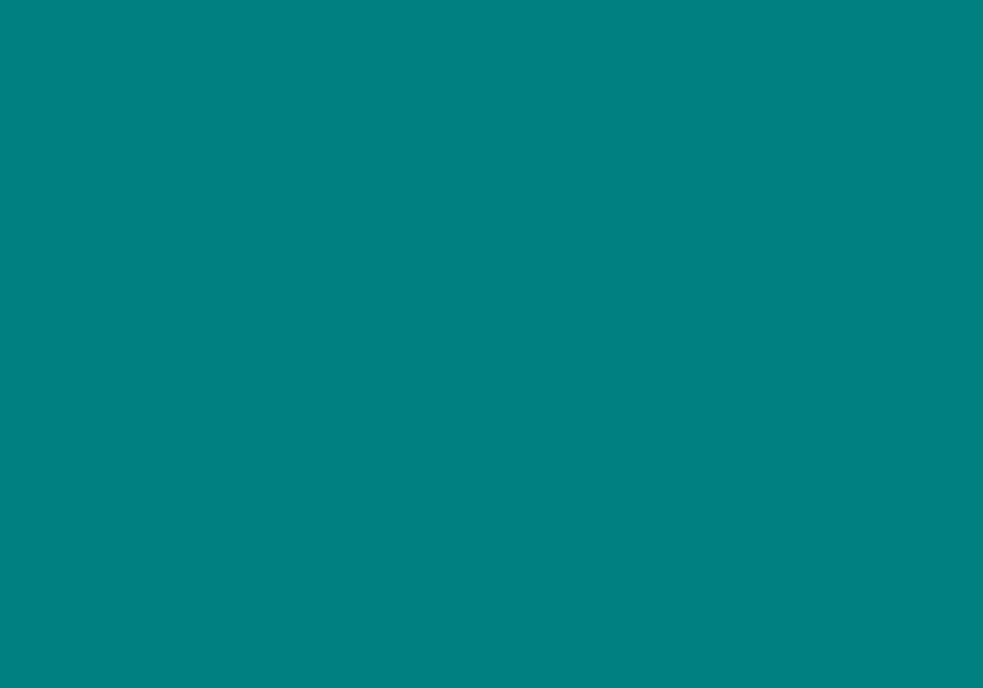
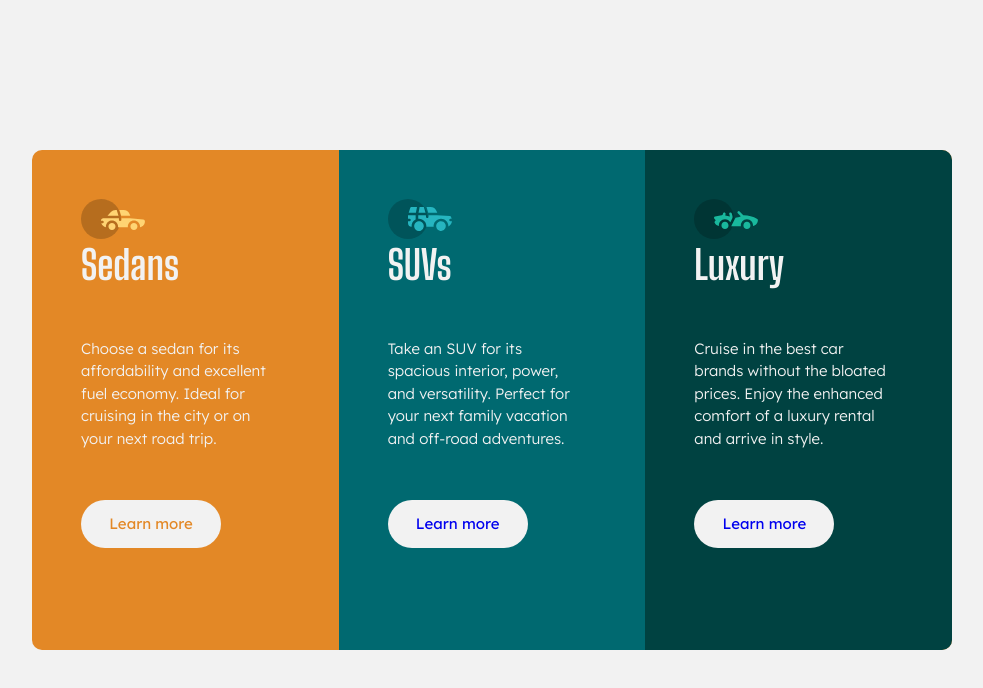
Before and after one commit to FrancisoRocha/3-column-preview-card-component, a plain HTML site: page index.html in a window 1280 px wide. Shown: the whole page, without its empty margins (148-1131 px from the left). Drawn offline with Linux system fonts and the light colour scheme.

Commit message:
Proyect card Terminado

```diff
--- a/index.html
+++ b/index.html
@@ -18,6 +18,51 @@
 
 <body>
 
+  <div class="card__contenido">
+
+    <!-- CARD ONE -->
+    <div class="card__one">
+      <img src="./images/icon-sedans.svg" alt="imagen sedans">
+      <div class="card__info">
+        <h3 class="card__title">Sedans</h3>
+        <p class="card__texto">
+          Choose a sedan for its affordability and excellent fuel economy.
+          Ideal for cruising in the city
+          or on your next road trip.
+        </p>
+        <a href="#" class="card__link one">Learn more</a>
+      </div>
+    </div>
+
+    <!-- CARD TWO -->
+    <div class="card__two">
+      <img src="./images/icon-suvs.svg" alt="imagen suvs">
+      <div class="card__info">
+        <h3 class="card__title">SUVs</h3>
+        <p class="card__texto">
+          Take an SUV for its spacious interior, power, and versatility.
+          Perfect for your next family vacation
+          and off-road adventures.
+        </p>
+        <a href="#" class="card__link two">Learn more</a>
+      </div>
+    </div>
+
+    <!-- CARD THREE -->
+    <div class="card__three">
+      <img src="./images/icon-luxury.svg" alt="imagen Luxury">
+      <div class="card__info">
+        <h3 class="card__title">Luxury</h3>
+        <p class="card__texto">
+          Cruise in the best car brands without the bloated prices.
+          Enjoy the enhanced comfort of a luxury
+          rental and arrive in style.
+        </p>
+        <a href="#" class="card__link three">Learn more</a>
+      </div>
+    </div>
+
+  </div>
 
 
 </body>
--- a/style/style.css
+++ b/style/style.css
@@ -22,6 +22,176 @@ html {
 
 /*? UTILIDADES */
 
+h3{
+    margin: 0;
+}
+p{
+    margin: 0;
+}
+
+
 body{
-    background-color: teal;
+    background-color: var(--bgColor);
 }
+
+/* CONTENEDOR */
+.card__contenido{
+    width: 32rem;
+    height: 132rem;
+    margin: 8rem auto;
+    background-color: var(--cardUno);
+    border-radius: 1rem;
+}
+
+@media (min-width: 768px){
+    .card__contenido{
+        display: flex;
+        width: 70rem;
+        height: 50rem;
+        margin: 30rem auto;
+    }
+}
+
+@media (min-width: 992px){
+    .card__contenido{
+        width: 92rem;
+        height: 50rem;
+        margin: 15rem auto;
+    }
+}
+
+.card__one{
+    height: 44rem;
+    padding: 4.9rem;
+}
+
+@media (min-width: 768px){
+    .card__one{
+        width: 30rem;
+        height: auto;
+    }
+}
+
+@media (min-width: 992px){
+    .card__one{
+        width: 40rem;
+        height: auto;
+    }
+}
+
+.card__two{
+    height: 44rem;
+    background-color: var(--cardDos);
+    padding: 4.9rem;
+}
+
+@media (min-width: 768px){
+    .card__two{
+        width: 30rem;
+        height: auto;
+    }
+}
+
+@media (min-width: 992px){
+    .card__two{
+        width: 40rem;
+        height: auto;
+    }
+}
+
+.card__three{
+    height: 44rem;
+    background-color: var(--cardTres);
+    border-radius: 0 0 1rem 1rem;
+    padding: 4.9rem;
+}
+
+@media (min-width: 768px){
+    .card__three{
+        width: 30rem;
+        height: auto;
+        border-radius: 0 1rem 1rem 0;
+    }
+}
+
+@media (min-width: 992px){
+    .card__three{
+        width: 40rem;
+        height: auto;
+        border-radius: 0 1rem 1rem 0rem;
+    }
+}
+
+.card__info{
+    display: flex;
+    flex-direction: column;
+    gap: 5rem;
+}
+
+.card__title{
+    font-family: var(--fuenteUno);
+    font-size: 4rem;
+    font-weight: 700;
+    color: var(--bgColor);
+}
+
+.card__texto{
+    font-family: var(--fuenteDos);
+    font-size: 1.5rem;
+    color: var(--bgColor);
+    font-weight: 300;
+    line-height: 1.5;
+    text-align: left;
+}
+
+@media (min-width: 992px){
+    .card__texto{
+        width: 20rem;
+    }
+}
+
+.card__link{
+    display: flex;
+    align-items: center;
+    justify-content: center;
+    width: 14rem;
+    height: 4.8rem;
+    background-color: var(--bgColor);
+    border-radius: 2.5rem;
+    font-size: 1.5rem;
+    font-family: var(--fuenteDos);
+    font-weight: 400;
+    text-decoration: none;
+}
+
+.one{
+    color: var(--cardUno);
+}
+
+.card__two{
+    color: var(--cardDos);
+}
+
+.card__three{
+    color: var(--cardTres);
+}
+
+.card__contenido > div:nth-of-type(1) .card__link:hover{
+    background-color: var(--cardUno);
+    color: var(--bgColor);
+    border: .3rem solid #fff;
+    transition: all 300ms;
+}
+
+.card__contenido > div:nth-of-type(2) .card__link:hover{
+    background-color: var(--cardDos);
+    color: var(--bgColor);
+    border: .3rem solid #fff;
+    transition: all 300ms;
+}
+.card__contenido > div:nth-of-type(3) .card__link:hover{
+    background-color: var(--cardTres);
+    color: var(--bgColor);
+    border: .3rem solid #fff;
+    transition: all 300ms;
+}
```
Also changed, not shown: .txt.
